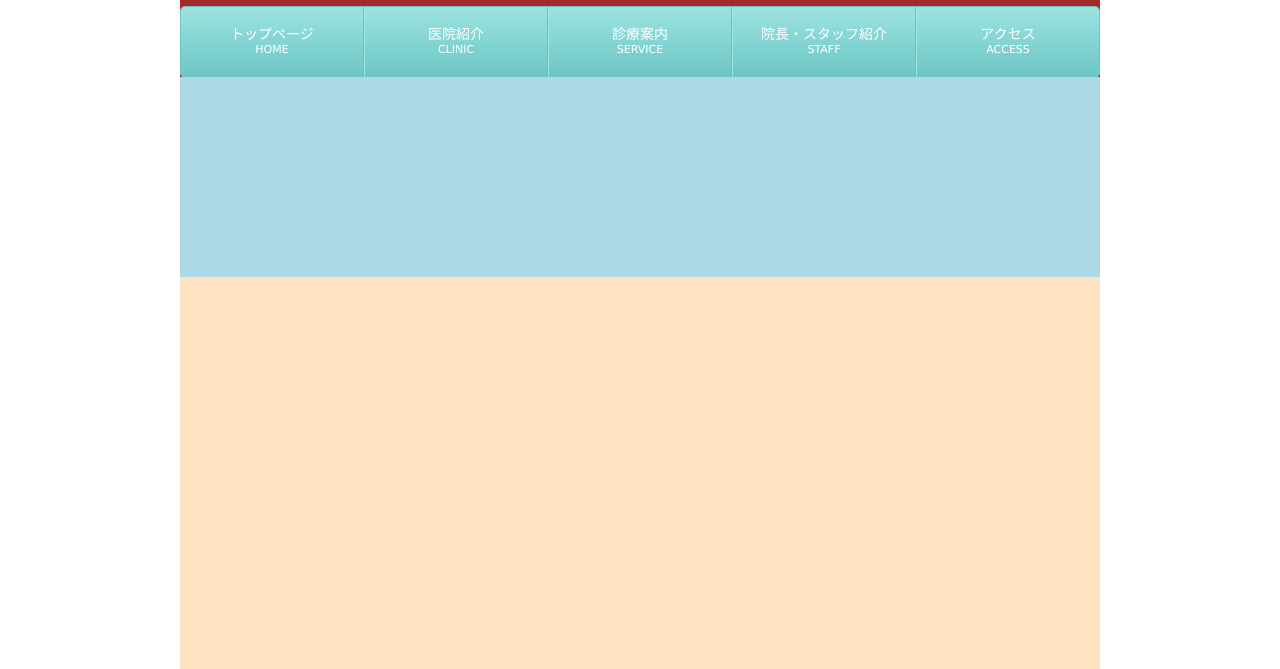
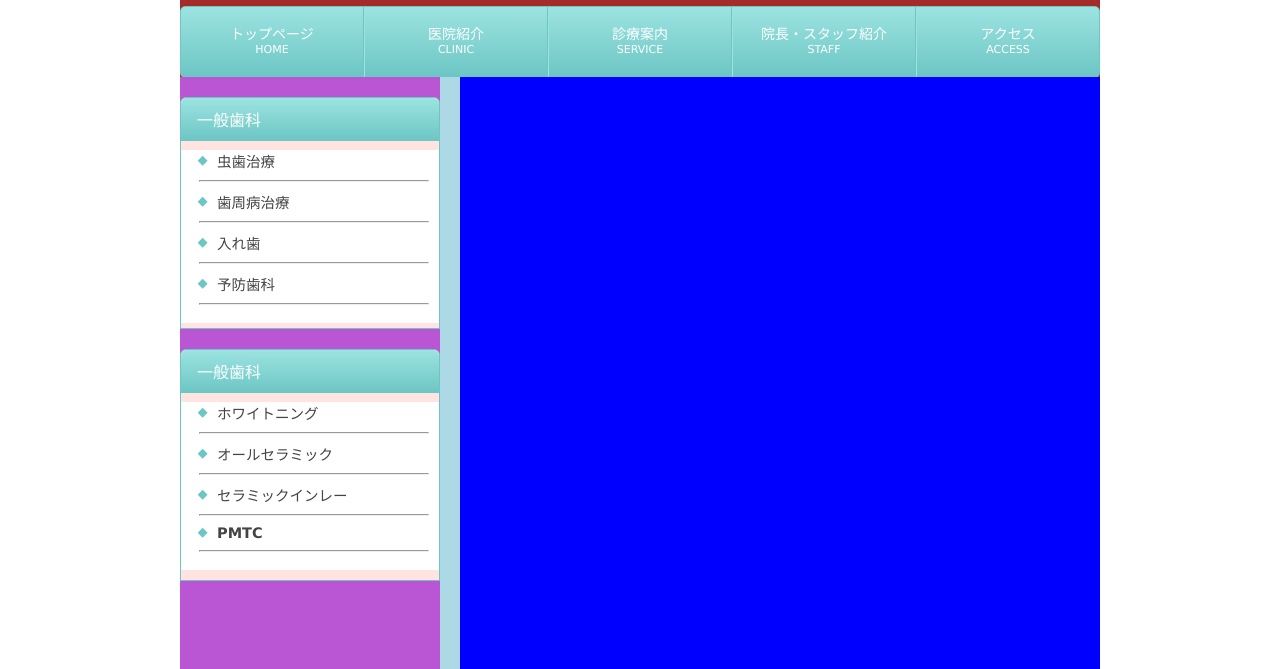
Before and after one commit to kibinag0/SiteCopy4, a plain HTML site: page index.html in a window 1280 px wide. Shown: the part 131-800 px from the top of the page. Drawn offline with Linux system fonts and the light colour scheme.

Commit message:
finished side bar

```diff
--- a/index.html
+++ b/index.html
@@ -84,6 +84,59 @@
      <!-- ここからメインコンテンツ -->
     <div id="main-contents">
 
+        <!-- ここがside-bar -->
+        <div class="side-bar">
+            <div class="side-box-container">
+                <div class="side-box-title">
+                    <p>一般歯科</p>
+
+                </div>
+                <div class="side-box-contents">
+                    <ul class="list_dia">
+
+                        <li><a href="#" class="side-box-link">虫歯治療</a></li>
+                        <hr>
+                        <li><a href="#" class="side-box-link">歯周病治療</a></li>
+                        <hr>
+                        <li><a href="#" class="side-box-link">入れ歯</a></li>
+                        <hr>
+                        <li><a href="#" class="side-box-link">予防歯科</a></li>
+                        <hr>
+
+                    </ul>
+                </div>
+
+            </div>
+
+            <div class="side-box-container">
+                <div class="side-box-title">
+                    <p>一般歯科</p>
+
+                </div>
+                <div class="side-box-contents">
+                    <ul class="list_dia">
+
+                        <li><a href="#" class="side-box-link">ホワイトニング</a></li>
+                        <hr>
+                        <li><a href="#" class="side-box-link">オールセラミック</a></li>
+                        <hr>
+                        <li><a href="#" class="side-box-link">セラミックインレー</a></li>
+                        <hr>
+                        <li><b><a href="#" class="side-box-link">PMTC</a></b></li>
+                        <hr>
+
+                    </ul>
+                </div>
+
+            </div>
+
+        </div>
+
+        <!-- ここがmain-contents -->
+        <div class="main-content-box">
+
+        </div>
+
     </div>
 
 
--- a/style.css
+++ b/style.css
@@ -134,5 +134,90 @@ a{
 #main-contents{
     background-color: lightblue;
     width: 920px;
-    height: 200px;
+    height: 735px;
+    display: flex;
 }
+
+/* ここからside-bar */
+
+.side-bar{
+    width: 260px;
+    height: 735px;
+    margin-right: 20px;
+    background-color: mediumorchid;
+}
+
+.side-bar p{
+    margin: 0;
+}
+
+.side-box-container{
+    margin-top: 20px;
+    background-color: mistyrose;
+    height: 230px;
+    border-radius: 6px 6px 0 0;
+    border: 1px solid #6CC6C4;
+
+}
+
+.side-box-title{
+    border-radius: 6px 6px 0 0;
+    background: -moz-linear-gradient(top, rgb(156,227,225), #6CC6C4);
+    background: -webkit-linear-gradient(top,rgb(156,227,225), #6CC6C4);
+    background: linear-gradient(to bottom, rgb(156,227,225), #6CC6C4);
+    padding: 9px 0 10px 16px;
+    color: white;
+}
+
+
+
+.side-box-contents{
+    background-color: white;
+    padding: 0 10px 10px 10px;
+}
+
+.list_dia{
+    padding-left: 8px;
+    margin: 0;
+}
+
+/* ここがひし型のリスト https://migi.me/css/list-diamond/ */
+
+.list_dia > li {
+    margin-top: 9px;
+    margin-bottom: 9px;
+    position: relative;
+    padding: 0px 0px 0px 18px;
+    list-style: none;
+    font-size: 14.5px;
+}
+
+.side-box-link{
+    color: #444;
+}
+
+.side-box-link:hover{
+    color: #6CC6C4;
+}
+
+.list_dia > li:before {
+    position: absolute;
+    top: 50%;
+    left: 0px;
+    transform: translateY(-50%) rotate(45deg);
+    width: 0.5em;
+    height: 0.5em;
+    background-color: #6CC6C4;
+    content: "";
+}
+
+
+
+/* ここからmainbox */
+
+
+.main-content-box{
+    width: 640px;
+    height: 735px;
+    background-color: blue;
+}
```
